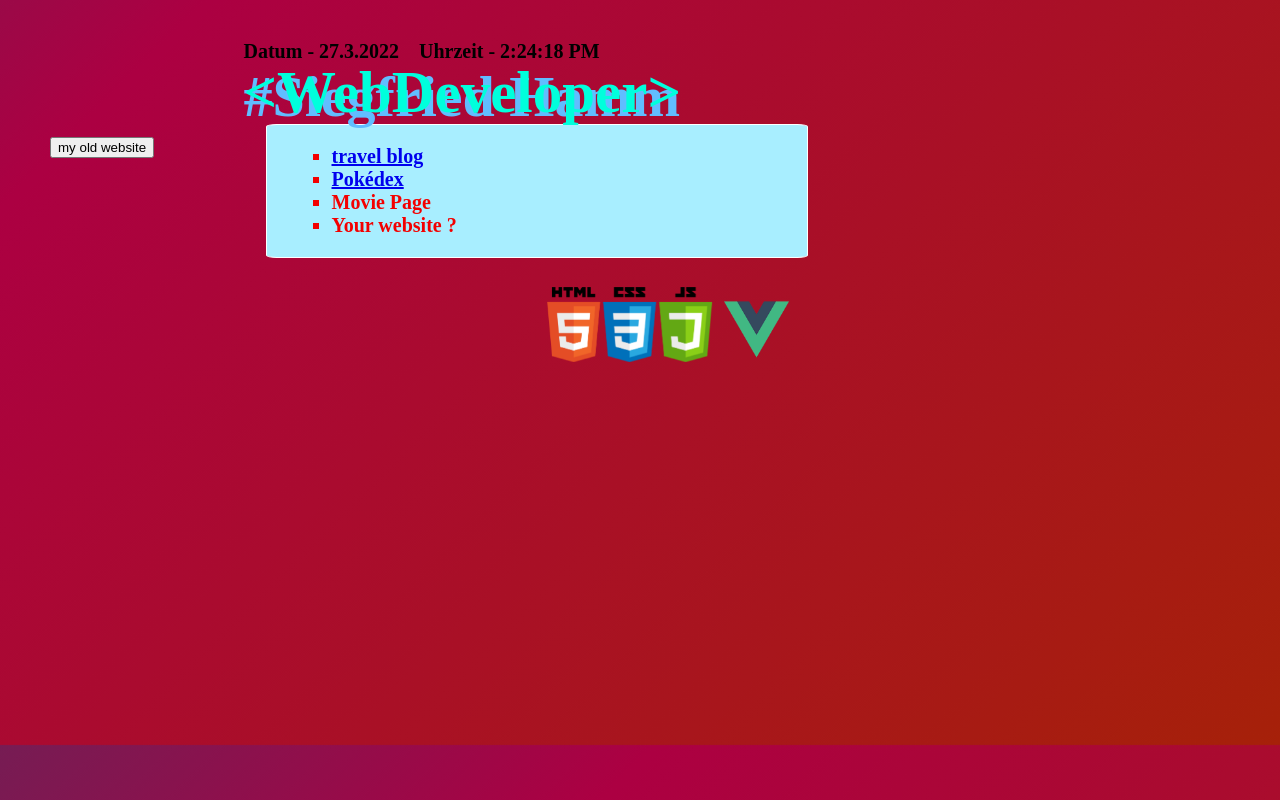
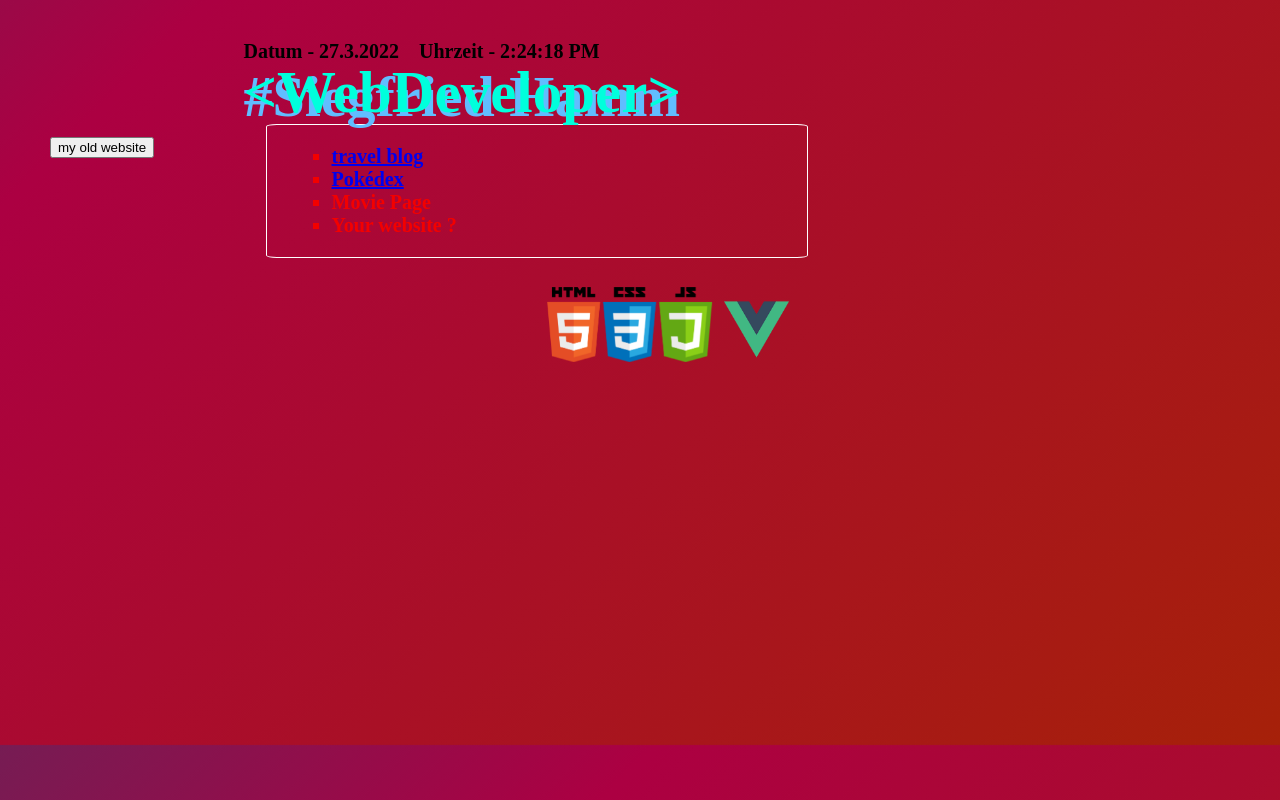
Before and after one commit to siggi-ai/newport, a Vue app: page / in a window 1280 px wide. Built offline with nearby package versions, Linux system fonts and the light colour scheme; a web font is replaced by a local one.

Commit message:
no background, just color

```diff
--- a/src/App.vue
+++ b/src/App.vue
@@ -1,5 +1,5 @@
 <template>
-  <div>
+  <div class="main">
     <link
       href="https://fonts.googleapis.com/css2?family=Bungee+Hairline&display=swap"
       rel="stylesheet"
@@ -92,6 +92,10 @@ console.log(b);
 </script>
 
 <style>
+.main {
+
+}
+
 body {
   display: flex;
   margin: 0 auto;
@@ -207,7 +211,7 @@ body {
 .listbox {
   border: 1px solid #ffffff;
   border-radius: 2%;
-  background-color: rgb(168 238 255);
+  color: rgb(168 238 255);
   margin: 0 auto;
   margin-top: 10px;
   width: 500px;
```
